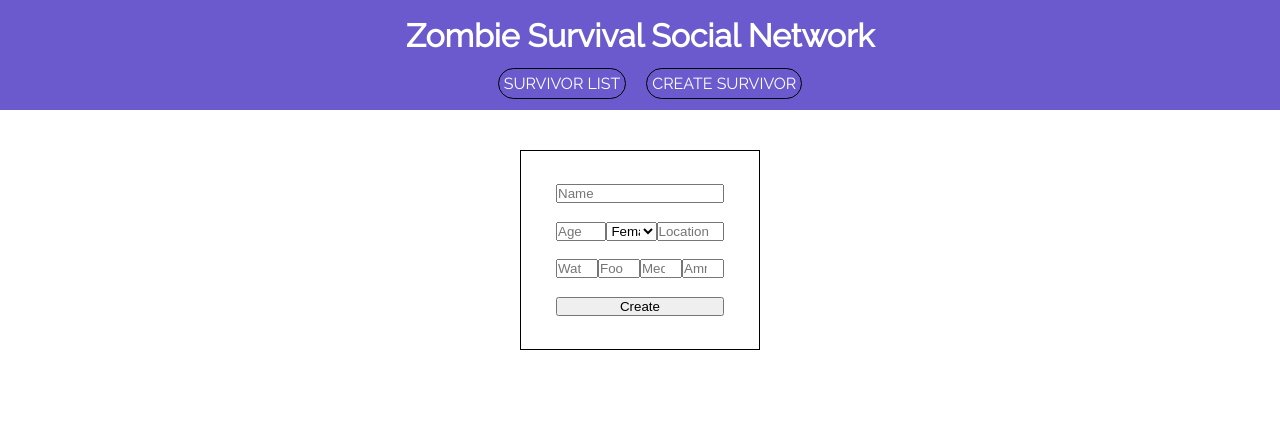
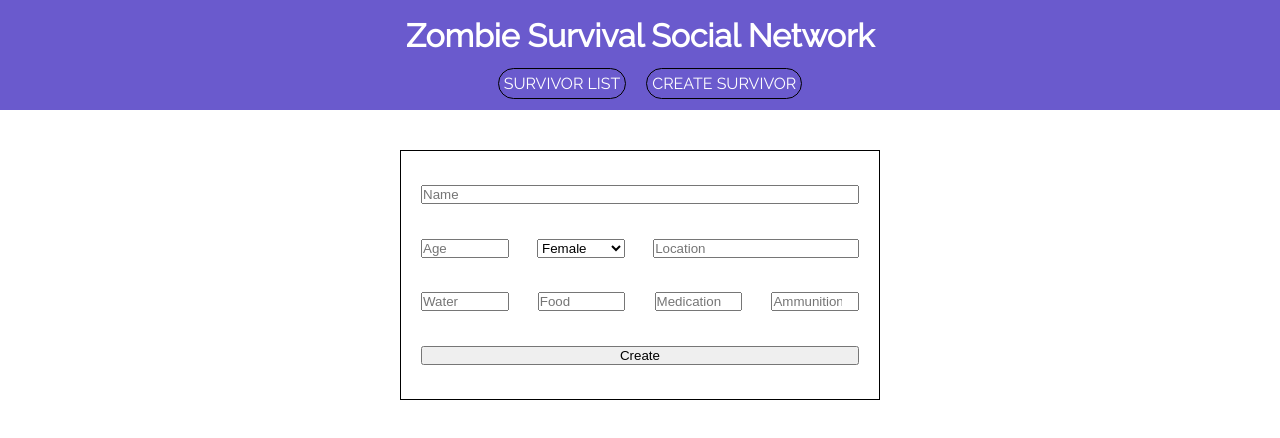
Before and after one commit to moacirguedes/zssn-front, a React (Create React App) app: page /create in a window 1280 px wide. Shown: the top 438 px of the page. Built offline with nearby package versions, Linux system fonts and the light colour scheme.

Commit message:
Renaming css class

```diff
--- a/src/components/form/index.js
+++ b/src/components/form/index.js
@@ -3,7 +3,7 @@ import './style.css';
 
 const Form = (props) =>
   <form
-    className="Form"
+    className="NewSurvivorForm"
     onSubmit={props.handleSubmit}
   >
     <input
--- a/src/components/form/style.css
+++ b/src/components/form/style.css
@@ -1,4 +1,4 @@
-.Form {
+.NewSurvivorForm {
   display: flex;
   flex-direction: column;
   justify-content: space-evenly;
--- a/src/pages/new_survivor/index.js
+++ b/src/pages/new_survivor/index.js
@@ -34,7 +34,7 @@ const NewSurvivor = () => {
 
   return (
     <div className="NewSurvivorDiv">
-      <div className="Box">
+      <div className="NewSurvivorBox">
         <Form
           handleSubmit={handleSubmit}
           handleChange={handleChange}
--- a/src/pages/new_survivor/styles.css
+++ b/src/pages/new_survivor/styles.css
@@ -5,7 +5,7 @@
   padding: 40px;
 }
 
-.Box {
+.NewSurvivorBox {
   border: 1px solid black;
   width: 40%;
   height: 250px;
--- a/src/pages/profile/index.js
+++ b/src/pages/profile/index.js
@@ -38,7 +38,7 @@ export default class Profile extends Component {
 
     return (
       <div className="ProfileDiv">
-        <div className="Box">
+        <div className="ProfileBox">
           <div className="Labels">
             <h2 className="capitalize"><bold>{survivor.name}</bold></h2>
             <label>Age: {survivor.age}</label>
--- a/src/pages/profile/styles.css
+++ b/src/pages/profile/styles.css
@@ -5,7 +5,7 @@
   padding: 40px;
 }
 
-.Box {
+.ProfileBox {
   border: 1px solid black;
   width: 20%;
   height: 300px;
--- a/src/pages/update_profile/index.js
+++ b/src/pages/update_profile/index.js
@@ -44,9 +44,9 @@ export default class UpdateProfile extends Component {
     const { survivor } = this.state;
 
     return (
-      <div className="Div">
-        <div className="Box">
-          <form className="UpdateForm" onSubmit={this.handleSubmit}>
+      <div className="UpdateProfileDiv">
+        <div className="UpdateProfileBox">
+          <form className="UpdateProfileForm" onSubmit={this.handleSubmit}>
             <input
               placeholder="Name"
               type="text"
@@ -57,7 +57,7 @@ export default class UpdateProfile extends Component {
 
             <div className="LineInputs">
               <input
-                className="Input__Small"
+                className="UpdateInput__Small"
                 placeholder="Age"
                 type="number"
                 min="2"
@@ -69,7 +69,7 @@ export default class UpdateProfile extends Component {
               />
 
               <select
-                className="Input__Small"
+                className="UpdateInput__Small"
                 value={survivor.gender}
                 onChange={this.handleChange}
                 name="gender"
--- a/src/pages/update_profile/styles.css
+++ b/src/pages/update_profile/styles.css
@@ -1,18 +1,18 @@
-.Div {
+.UpdateProfileDiv {
   display: flex;
   flex-direction: column;
   align-items: center;
   padding: 40px;
 }
 
-.Box {
+.UpdateProfileBox {
   border: 1px solid black;
   width: 20%;
   height: 200px;
   padding: 15px;
 }
 
-.Form {
+.UpdateProfileForm {
   height: 100%;
   display: flex;
   flex-direction: column;
@@ -25,6 +25,6 @@
   justify-content: space-between;
 }
 
-.Input__Small {
+.UpdateInput__Small {
   width: 35%;
 }
```
